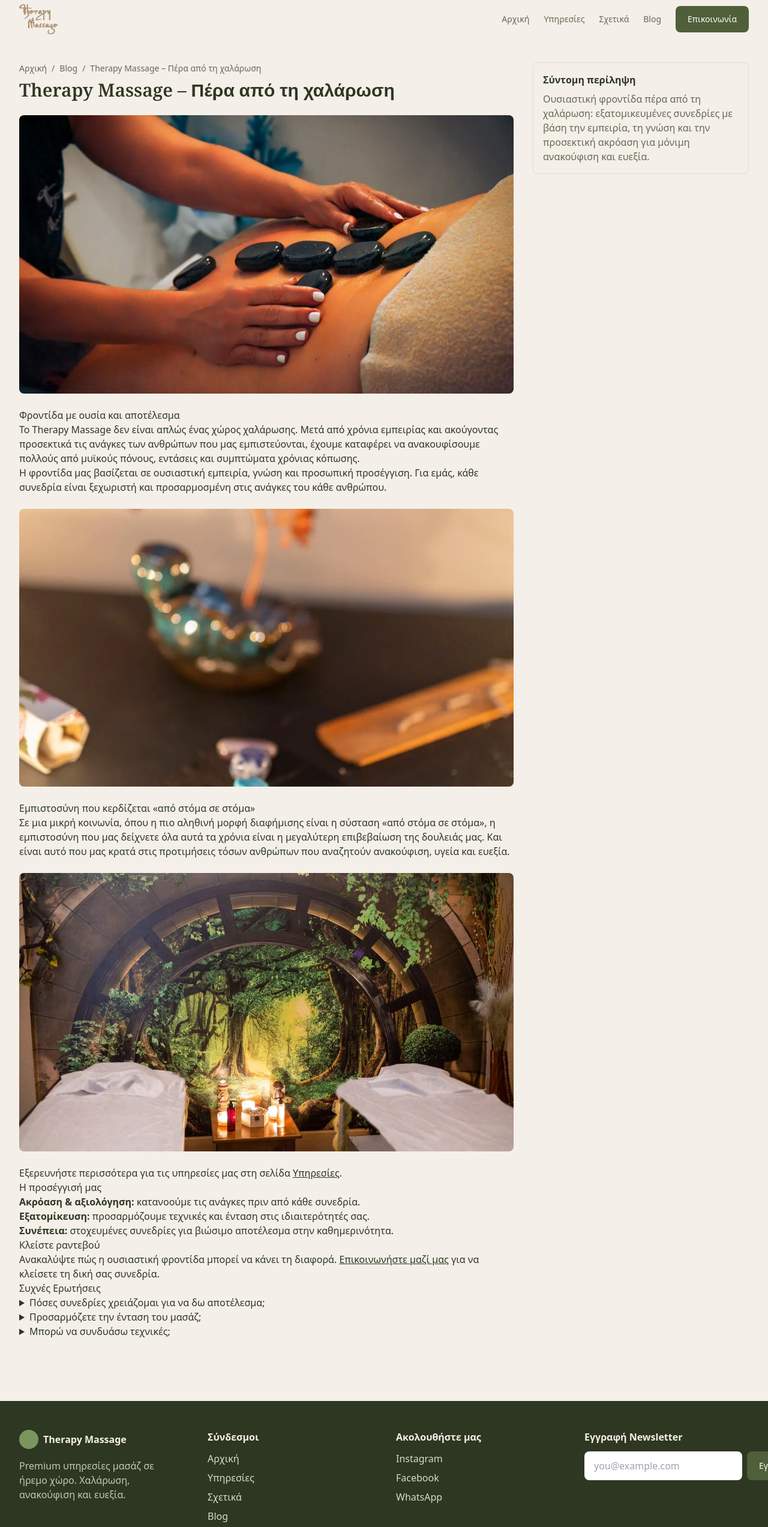
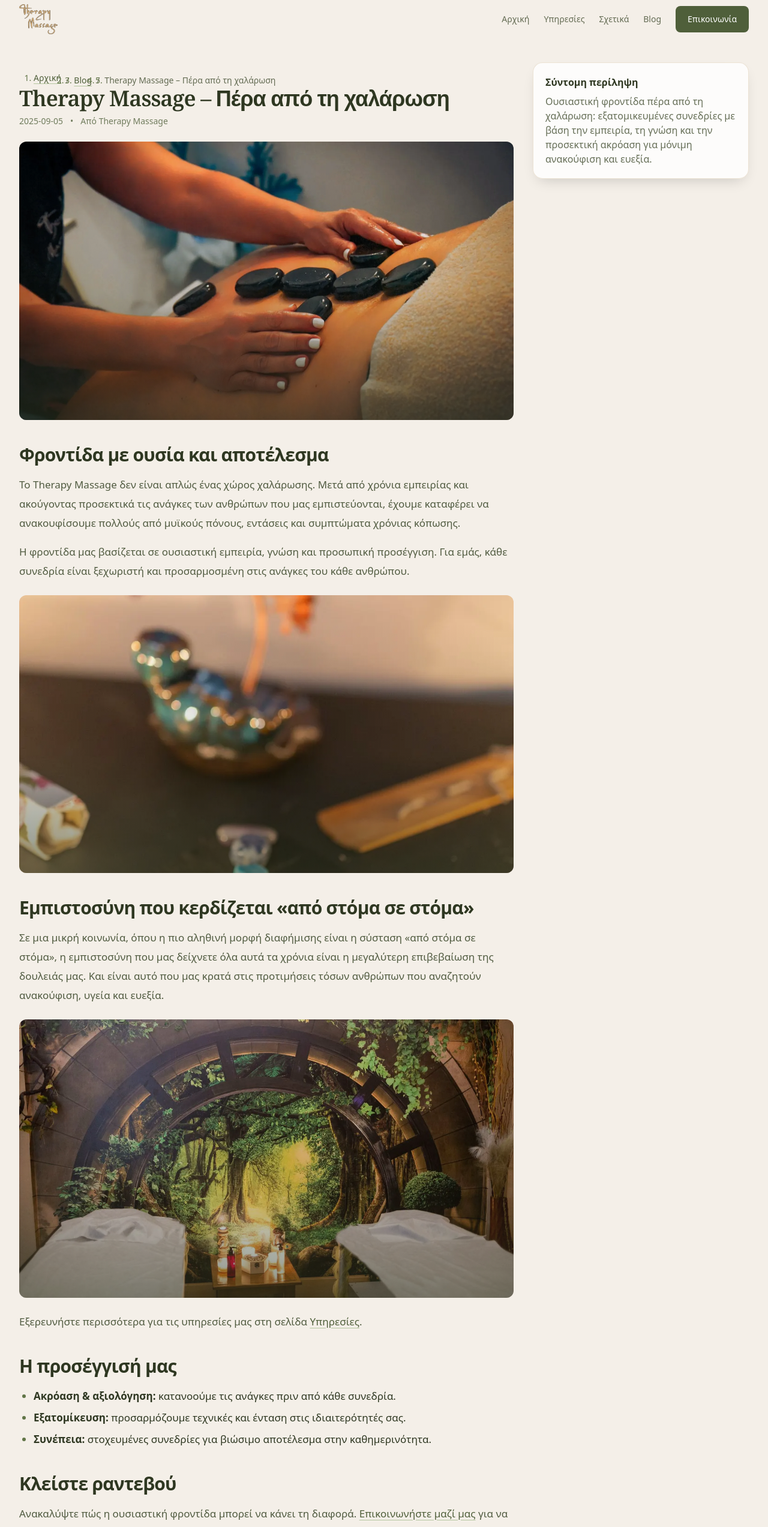
Before and after one commit to smartgreeks/therapymassage, a Next.js app: page /blog/therapy-massage-pera-apo-ti-xalarosi in a window 1280 px wide. Shown: the top 2545 px of the page at 60% size. Built offline with nearby package versions, Linux system fonts and the light colour scheme.

Commit message:
feat(blog): unify article design across posts with article-prose typography and hero overlay; add breadcrumbs and visible meta (date/author); make sidebar sticky; minor SEO semantics tweaks

```diff
--- a/app/blog/aromatotherapeia-agxos/page.tsx
+++ b/app/blog/aromatotherapeia-agxos/page.tsx
@@ -79,15 +79,29 @@
   return (
     <main id="content" aria-labelledby="page-title">
       <section className="container-safe py-10 grid lg:grid-cols-[1fr_360px] gap-8">
-        <article className="" itemScope itemType="https://schema.org/Article">
+        <article className="article-prose" itemScope itemType="https://schema.org/Article">
           <header>
-          <h1 id="page-title" itemProp="headline" className="text-3xl font-semibold" style={{ fontFamily: "var(--font-playfair)" }}>
+          <nav aria-label="Breadcrumb" className="text-sm text-olive-700/80 mb-2">
+            <a href="/" className="hover:underline">Αρχική</a>
+            <span className="mx-2">/</span>
+            <a href="/blog" className="hover:underline">Blog</a>
+            <span className="mx-2">/</span>
+            <span aria-current="page">Άρθρο</span>
+          </nav>
+          <h1 id="page-title" itemProp="headline" className="!mt-0" style={{ fontFamily: "var(--font-playfair)" }}>
             Αρωματοθεραπεία και Άγχος – Φυσική ανακούφιση
           </h1>
+          <div className="flex items-center gap-3 text-sm text-olive-700/80 mt-2">
+            <time itemProp="datePublished" dateTime={published}>{published}</time>
+            <span aria-hidden>•</span>
+            <span itemProp="author" itemScope itemType="https://schema.org/Organization">
+              Από <span itemProp="name">Therapy Massage</span>
+            </span>
+          </div>
           <p className="mt-2 text-olive-800/80" itemProp="description">
             Η αρωματοθεραπεία είναι ένας φυσικός τρόπος για να μειώσετε το άγχος, να χαλαρώσετε και να βρείτε ισορροπία μέσα στην καθημερινότητα.
           </p>
-          <figure className="relative aspect-[16/9] w-full my-6 rounded-lg overflow-hidden">
+          <figure className="relative aspect-[16/9] w-full my-6 article-hero">
             <Image src="/images/place10.webp" alt="Αρωματοθεραπεία και άγχος – Φυσική ανακούφιση" fill className="object-cover z-10" />
           </figure>
         </header>
@@ -110,7 +124,7 @@
             <li>Βελτιώσει την ποιότητα του ύπνου</li>
             <li>Ανακουφίσει από πονοκεφάλους που σχετίζονται με το άγχος</li>
           </ul>
-          <figure className="relative aspect-[16/9] w-full my-6 rounded-lg overflow-hidden">
+          <figure className="relative aspect-[16/9] w-full my-6 article-hero">
             <Image src="/images/hero.webp" alt="Λεβάντα και αιθέρια έλαια για αρωματοθεραπεία" fill className="object-cover" />
           </figure>
         </section>
@@ -149,8 +163,8 @@
         </section>
         </article>
 
-        <aside className="space-y-4">
-          <div className="rounded-lg border border-sand p-4">
+        <aside className="space-y-4 lg:sticky lg:top-24 h-max">
+          <div className="rounded-xl border border-sand/80 bg-white/80 shadow-soft p-5">
             <p className="font-semibold">Σύντομη περίληψη</p>
             <p className="mt-2 text-olive-800/80">
               Αρωματοθεραπεία με αιθέρια έλαια που μειώνει το άγχος, ενισχύει τη χαλάρωση και υποστηρίζει
--- a/app/blog/therapy-massage-pera-apo-ti-xalarosi/page.tsx
+++ b/app/blog/therapy-massage-pera-apo-ti-xalarosi/page.tsx
@@ -80,7 +80,7 @@
   return (
     <main id="content" aria-labelledby="page-title">
       <section className="container-safe py-10 grid lg:grid-cols-[1fr_360px] gap-8">
-        <article className="" itemScope itemType="https://schema.org/Article">
+        <article className="article-prose" itemScope itemType="https://schema.org/Article">
           <header>
           <nav aria-label="breadcrumb" className="text-sm text-olive-800/80">
             <ol className="flex gap-2">
@@ -92,18 +92,23 @@
             </ol>
           </nav>
 
-          <h1 id="page-title" itemProp="headline" className="mt-2 text-3xl font-semibold" style={{ fontFamily: "var(--font-playfair)" }}>
+          <h1 id="page-title" itemProp="headline" className="!mt-0" style={{ fontFamily: "var(--font-playfair)" }}>
             Therapy Massage – Πέρα από τη χαλάρωση
           </h1>
-
-          <figure className="relative aspect-[16/9] w-full my-6 rounded-lg overflow-hidden">
+          <div className="flex items-center gap-3 text-sm text-olive-700/80 mt-2">
+            <time itemProp="datePublished" dateTime={published}>{published}</time>
+            <span aria-hidden>•</span>
+            <span itemProp="author" itemScope itemType="https://schema.org/Organization">
+              Από <span itemProp="name">Therapy Massage</span>
+            </span>
+          </div>
+          <figure className="relative aspect-[16/9] w-full my-6 article-hero">
             <Image src="/images/services/eueksiaImage.webp" alt="Therapy Massage – πέρα από τη χαλάρωση" fill className="object-cover" />
           </figure>
-          <meta itemProp="author" content="Therapy Massage" />
-          <meta itemProp="publisher" content="Therapy Massage" />
+
         </header>
 
-        <section aria-labelledby="intro" className="prose max-w-none">
+        <section aria-labelledby="intro" className="">
           <h2 id="intro">Φροντίδα με ουσία και αποτέλεσμα</h2>
           <p>
             Το Therapy Massage δεν είναι απλώς ένας χώρος χαλάρωσης. Μετά από χρόνια εμπειρίας και ακούγοντας προσεκτικά τις ανάγκες των ανθρώπων που μας εμπιστεύονται, έχουμε καταφέρει να ανακουφίσουμε πολλούς από μυϊκούς πόνους, εντάσεις και συμπτώματα χρόνιας κόπωσης.
@@ -111,17 +116,17 @@
           <p>
             Η φροντίδα μας βασίζεται σε ουσιαστική εμπειρία, γνώση και προσωπική προσέγγιση. Για εμάς, κάθε συνεδρία είναι ξεχωριστή και προσαρμοσμένη στις ανάγκες του κάθε ανθρώπου.
           </p>
-          <figure className="relative aspect-[16/9] w-full my-6 rounded-lg overflow-hidden">
+          <figure className="relative aspect-[16/9] w-full my-6 article-hero">
             <Image src="/images/place10.webp" alt="Προσωπική προσέγγιση και εμπειρία στη φροντίδα μασάζ" fill className="object-cover" />
           </figure>
         </section>
 
-        <section aria-labelledby="social-proof" className="prose max-w-none">
+        <section aria-labelledby="social-proof" className="">
           <h2 id="social-proof">Εμπιστοσύνη που κερδίζεται «από στόμα σε στόμα»</h2>
           <p>
             Σε μια μικρή κοινωνία, όπου η πιο αληθινή μορφή διαφήμισης είναι η σύσταση «από στόμα σε στόμα», η εμπιστοσύνη που μας δείχνετε όλα αυτά τα χρόνια είναι η μεγαλύτερη επιβεβαίωση της δουλειάς μας. Και είναι αυτό που μας κρατά στις προτιμήσεις τόσων ανθρώπων που αναζητούν ανακούφιση, υγεία και ευεξία.
           </p>
-          <figure className="relative aspect-[16/9] w-full my-6 rounded-lg overflow-hidden">
+          <figure className="relative aspect-[16/9] w-full my-6 article-hero">
             <Image src="/images/place7.webp" alt="Σύσταση από στόμα σε στόμα και εμπιστοσύνη πελατών" fill className="object-cover" />
           </figure>
           <p>
@@ -129,7 +134,7 @@
           </p>
         </section>
 
-        <section aria-labelledby="our-approach" className="prose max-w-none">
+        <section aria-labelledby="our-approach" className="">
           <h2 id="our-approach">Η προσέγγισή μας</h2>
           <ul>
             <li><strong>Ακρόαση &amp; αξιολόγηση:</strong> κατανοούμε τις ανάγκες πριν από κάθε συνεδρία.</li>
@@ -138,14 +143,14 @@
           </ul>
         </section>
 
-        <section aria-labelledby="cta" className="prose max-w-none">
+        <section aria-labelledby="cta" className="">
           <h2 id="cta">Κλείστε ραντεβού</h2>
           <p>
             Ανακαλύψτε πώς η ουσιαστική φροντίδα μπορεί να κάνει τη διαφορά. <a href="/contact" className="underline">Επικοινωνήστε μαζί μας</a> για να κλείσετε τη δική σας συνεδρία.
           </p>
         </section>
 
-        <section aria-labelledby="faq" className="prose max-w-none">
+        <section aria-labelledby="faq" className="">
           <h2 id="faq">Συχνές Ερωτήσεις</h2>
           <details>
             <summary>Πόσες συνεδρίες χρειάζομαι για να δω αποτέλεσμα;</summary>
@@ -162,8 +167,8 @@
         </section>
         </article>
 
-        <aside className="space-y-4">
-          <div className="rounded-lg border border-sand p-4">
+        <aside className="space-y-4 lg:sticky lg:top-24 h-max">
+          <div className="rounded-xl border border-sand/80 bg-white/80 shadow-soft p-5">
             <p className="font-semibold">Σύντομη περίληψη</p>
             <p className="mt-2 text-olive-800/80">
               Ουσιαστική φροντίδα πέρα από τη χαλάρωση: εξατομικευμένες συνεδρίες με βάση την εμπειρία,
--- a/app/globals.css
+++ b/app/globals.css
@@ -119,3 +119,50 @@
 }
 .nav-link:hover::after { width: 100%; }
 .nav-link[data-active="true"]::after { width: 100%; }
+
+/* ---- Article Typography ---- */
+.article-prose {
+  @apply text-[17px] leading-8 text-olive-900;
+}
+.article-prose h1 {
+  @apply text-3xl sm:text-4xl font-semibold tracking-tight mt-2;
+}
+.article-prose h2 {
+  @apply text-2xl sm:text-3xl font-semibold tracking-tight mt-10 mb-3 text-olive-900;
+}
+.article-prose h3 {
+  @apply text-xl sm:text-2xl font-semibold mt-8 mb-2 text-olive-900;
+}
+.article-prose p { @apply mt-4 text-olive-800/90; }
+.article-prose ul { @apply list-disc pl-6 mt-4 space-y-1; }
+.article-prose ol { @apply list-decimal pl-6 mt-4 space-y-1; }
+.article-prose li { @apply marker:text-olive-600; }
+.article-prose a { @apply text-olive-700 underline decoration-olive-300 underline-offset-4 hover:text-olive-800; }
+.article-prose blockquote {
+  @apply border-l-4 border-olive-200 pl-4 italic text-olive-800/90 bg-olive-50/60 rounded-r;
+}
+.article-prose figure { @apply my-6; }
+.article-prose img { @apply rounded-lg shadow-soft; }
+.article-prose hr { @apply my-10 border-sand; }
+.article-prose code { @apply px-1.5 py-0.5 rounded bg-sand/60 text-bark; }
+.article-prose pre {
+  @apply p-4 rounded-lg bg-olive-900 text-beige overflow-x-auto;
+}
+.article-prose details { @apply rounded-lg border border-sand p-4 bg-white/70; }
+.article-prose details > summary {
+  @apply font-medium cursor-pointer text-olive-900 marker:text-olive-600;
+}
+.article-prose details > p { @apply mt-2; }
+
+/* Article hero overlay */
+.article-hero {
+  position: relative;
+  overflow: hidden;
+  border-radius: 0.75rem;
+}
+.article-hero::after {
+  content: "";
+  position: absolute;
+  inset: 0;
+  background: linear-gradient(to top, rgba(46,55,33,0.55), rgba(46,55,33,0.15) 45%, transparent 90%);
+}
```
Also changed, not shown: app/blog/vriskete-to-masaz-pou-sas-tairiazei/page.tsx (+7 -7 lines).
